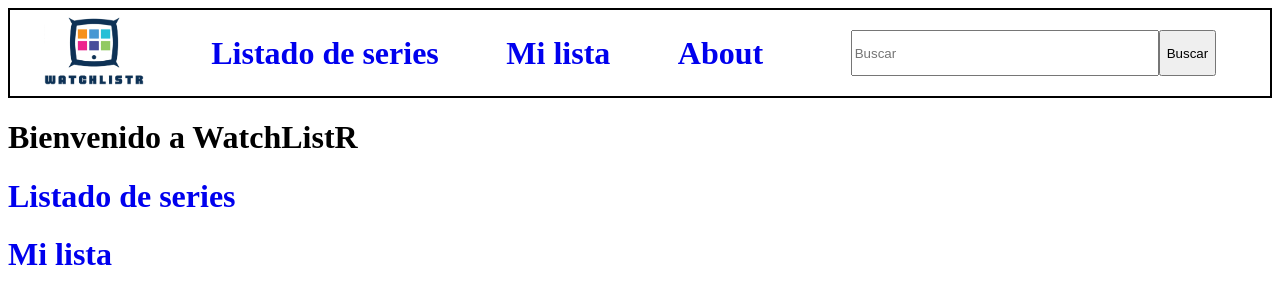
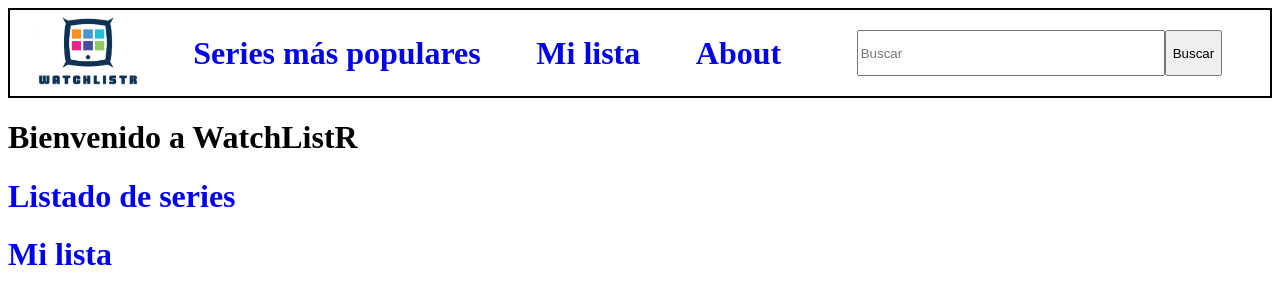
Before and after one commit to r-ruizfer/WatchListR-FrontEnd, a React (Vite) app: page / in a window 1280 px wide. Shown: the top 304 px of the page. Built offline with nearby package versions, Linux system fonts and the light colour scheme.

Commit message:
Martes 2º push

```diff
--- a/src/components/AddToListForm.jsx
+++ b/src/components/AddToListForm.jsx
@@ -58,7 +58,6 @@ function AddToListForm(props) {
       console.log(error);
     }
   };
-
 
   const handleUpdate = async (e) => {
     e.preventDefault();
@@ -141,7 +140,6 @@ function AddToListForm(props) {
                 <option value="5">5</option>
               </select>
             </label>
-
             <button type="submit"> Submit</button>
           </form>
 
--- a/src/components/Navbar.jsx
+++ b/src/components/Navbar.jsx
@@ -10,7 +10,7 @@ function Navbar({ searchValue, setSearchValue }) {
       </Link>
 
       <Link to="/series">
-        <h1>Listado de series</h1>
+        <h1>Series más populares</h1>
       </Link>
 
       <Link to="/mylist">
--- a/src/components/SeriesCard.jsx
+++ b/src/components/SeriesCard.jsx
@@ -1,5 +1,4 @@
-import { Link, useNavigate } from "react-router-dom";
-import axios from "axios";
+import { Link } from "react-router-dom";
 
 function SeriesCard({ serie, type }) {
 
--- a/src/components/Sidebar.jsx
+++ b/src/components/Sidebar.jsx
@@ -55,9 +55,15 @@ function Sidebar({ type, filterValue, setFilterValue, watchlistFilter, setWatchl
   } else if (type === "seriesDetails") {
 
     return (
-      <Link to="/series">
-        Volver al listado
-      </Link>
+      <>
+        <Link to="/series">
+          Volver al listado
+        </Link>
+
+        <Link to="/mylist">
+          Volver a mis series
+        </Link>
+      </>
     )
   } else if (type === "myList") {
 
--- a/src/pages/SeriesDetails.jsx
+++ b/src/pages/SeriesDetails.jsx
@@ -32,7 +32,7 @@ function SeriesDetails() {
       })
       .then((response) => {
         setSerieInWatchlist(response.data);
-        console.log(serieInWatchlist)
+        console.log(response.data[0].rating)
       })
       .catch((error) => {
         console.error(error);
@@ -79,7 +79,8 @@ function SeriesDetails() {
         <p>Número de temporadas: {serie.number_of_seasons}</p>
         <p>Idioma original: {serie.original_language}</p>
 
-        <p>Rating: {serie.rating}</p>
+        {serieInWatchlist !== false ? (<p>Rating: {serieInWatchlist.rating}</p>) : (null)}
+
 
         <p>{serie.overview}</p>
         {serieInWatchlist.length === 0 ? (
```
